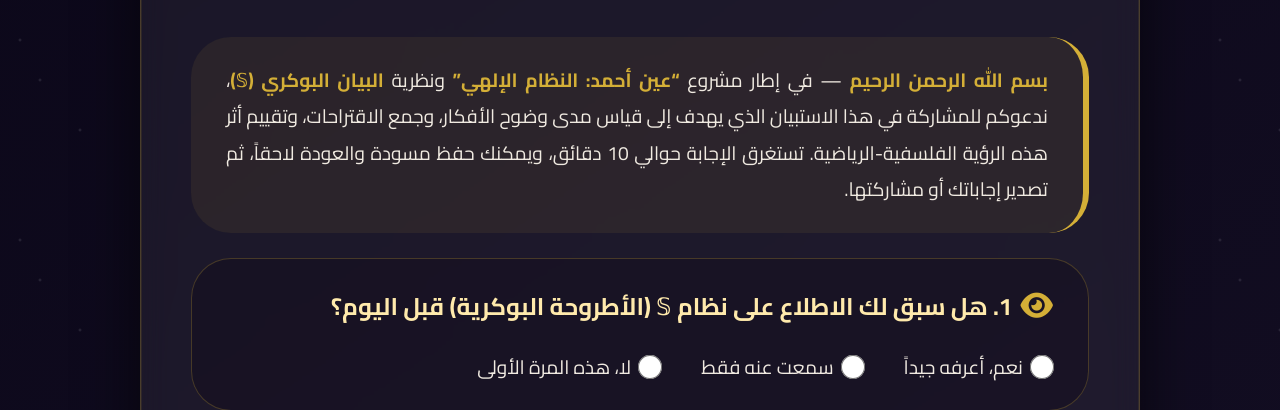
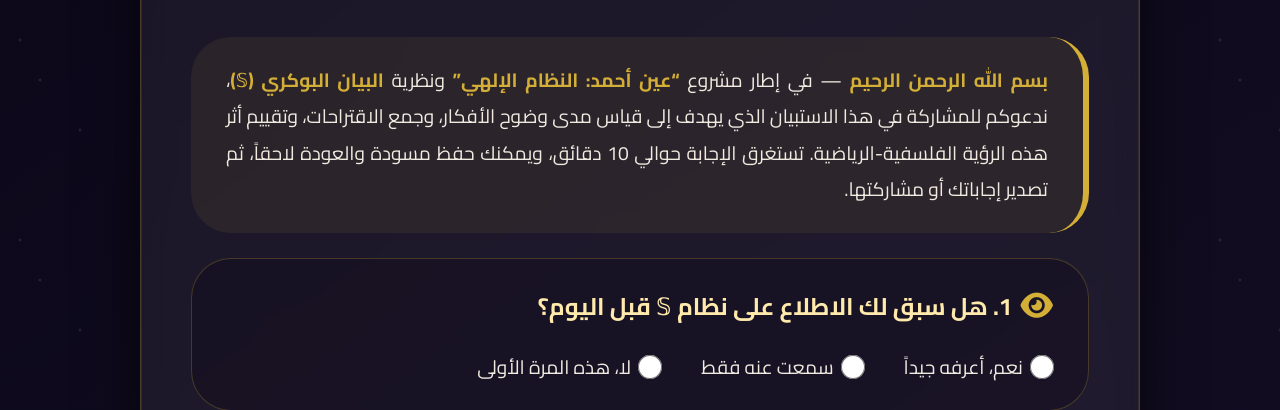
Before and after one commit to Eng4clay/Repository-Questionnaire-, a plain HTML site: page index.html in a window 1280 px wide. Shown: the part 390-800 px from the top of the page. Drawn offline with Linux system fonts and the light colour scheme.

Commit message:
Remove 'الأطروحة البوكرية' from question label

```diff
--- a/index.html
+++ b/index.html
@@ -373,7 +373,7 @@
     <form id="surveyForm" class="survey-form" onsubmit="event.preventDefault();">
       <!-- السؤال الأول: التعرف على النظام -->
       <div class="question-block">
-        <div class="question-label"><i class="fas fa-eye"></i> 1. هل سبق لك الاطلاع على نظام 𝕊 (الأطروحة البوكرية) قبل اليوم؟</div>
+        <div class="question-label"><i class="fas fa-eye"></i> 1. هل سبق لك الاطلاع على نظام 𝕊  قبل اليوم؟</div>
         <div class="options-grid">
           <label class="radio-option"><input type="radio" name="q1" value="نعم، أعرفه جيداً"> نعم، أعرفه جيداً</label>
           <label class="radio-option"><input type="radio" name="q1" value="سمعت عنه فقط"> سمعت عنه فقط</label>
```
